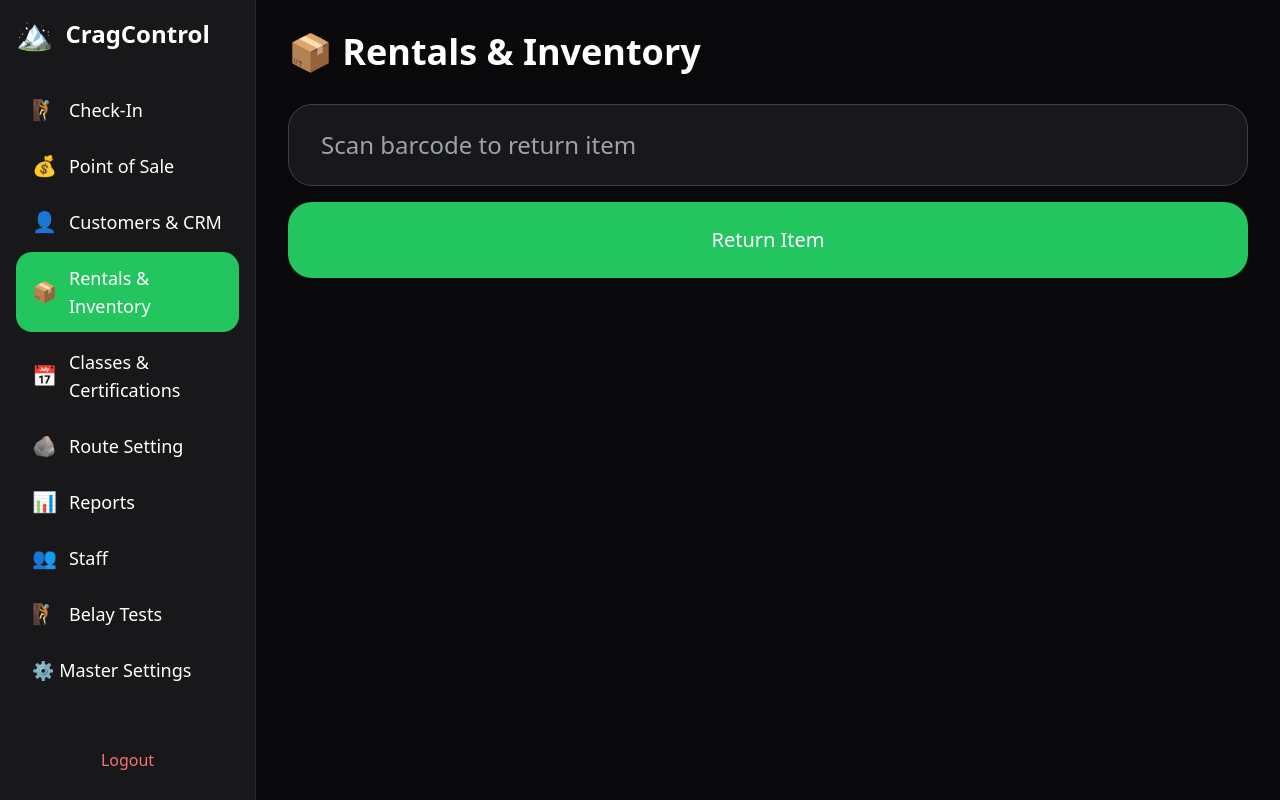
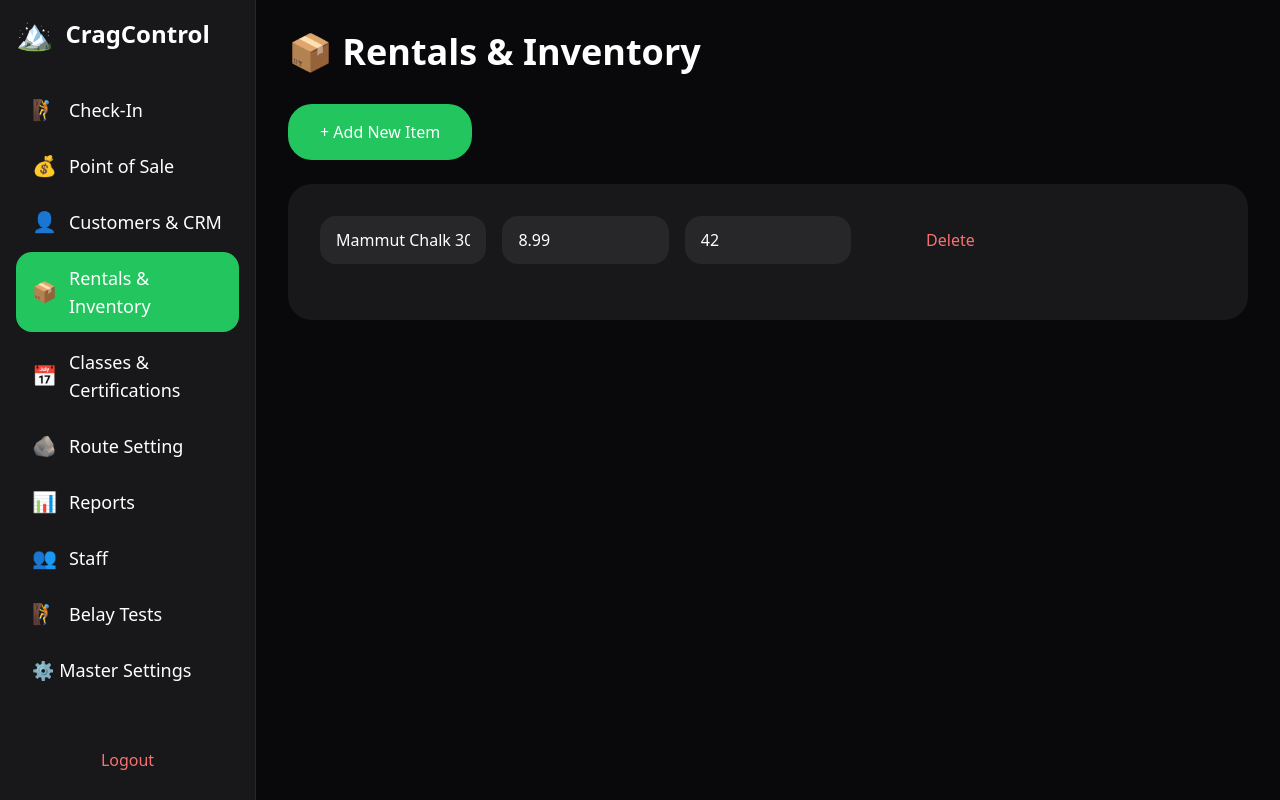
Before and after one commit to godacre/cragcontrol, a Next.js app: page /dashboard/rentals in a window 1280 px wide. Built offline with nearby package versions, Linux system fonts and the light colour scheme; sample sign-in values are in the browser's storage.

Commit message:
Update page.tsx

```diff
--- a/app/dashboard/rentals/page.tsx
+++ b/app/dashboard/rentals/page.tsx
@@ -2,26 +2,28 @@
 import { useState } from 'react';
 
 export default function Rentals() {
-  const [rentals, setRentals] = useState([
-    { id: 1, item: 'La Sportiva Mythos', customer: 'Matthew Goodacre', due: '2026-03-28', returned: false },
+  const [items, setItems] = useState([
+    { id: 1, name: 'Mammut Chalk 300g', price: 8.99, stock: 42, barcode: 'CHALK001' },
   ]);
 
-  const [scanInput, setScanInput] = useState('');
-
-  const returnItem = () => {
-    setRentals(rentals.map(r => r.item.toLowerCase().includes(scanInput.toLowerCase()) ? {...r, returned: true} : r));
-    alert('✅ Item returned and inventory updated');
-    setScanInput('');
+  const updateItem = (id: number, field: string, value: any) => {
+    setItems(items.map(i => i.id === id ? {...i, [field]: value} : i));
   };
 
   return (
     <div>
-      <h1 className="text-4xl font-bold mb-8">📦 Rentals &amp; Inventory</h1>
-      <div className="mb-8">
-        <input value={scanInput} onChange={e => setScanInput(e.target.value)} placeholder="Scan barcode to return item" className="bg-zinc-900 border border-zinc-700 rounded-3xl px-8 py-6 text-2xl w-full" />
-        <button onClick={returnItem} className="mt-4 w-full bg-green-500 py-6 rounded-3xl text-xl">Return Item</button>
+      <h1 className="text-4xl font-bold mb-8">📦 Rentals & Inventory</h1>
+      <button className="mb-6 bg-green-500 px-8 py-4 rounded-3xl">+ Add New Item</button>
+      <div className="bg-zinc-900 p-8 rounded-3xl">
+        {items.map(item => (
+          <div key={item.id} className="grid grid-cols-5 gap-4 mb-6 items-center">
+            <input value={item.name} onChange={e => updateItem(item.id, 'name', e.target.value)} className="bg-zinc-800 px-4 py-3 rounded-2xl" />
+            <input type="number" value={item.price} onChange={e => updateItem(item.id, 'price', parseFloat(e.target.value))} className="bg-zinc-800 px-4 py-3 rounded-2xl" />
+            <input type="number" value={item.stock} onChange={e => updateItem(item.id, 'stock', parseInt(e.target.value))} className="bg-zinc-800 px-4 py-3 rounded-2xl" />
+            <button className="text-red-400">Delete</button>
+          </div>
+        ))}
       </div>
-      {/* existing editable inventory table from previous batch remains here */}
     </div>
   );
 }
```
